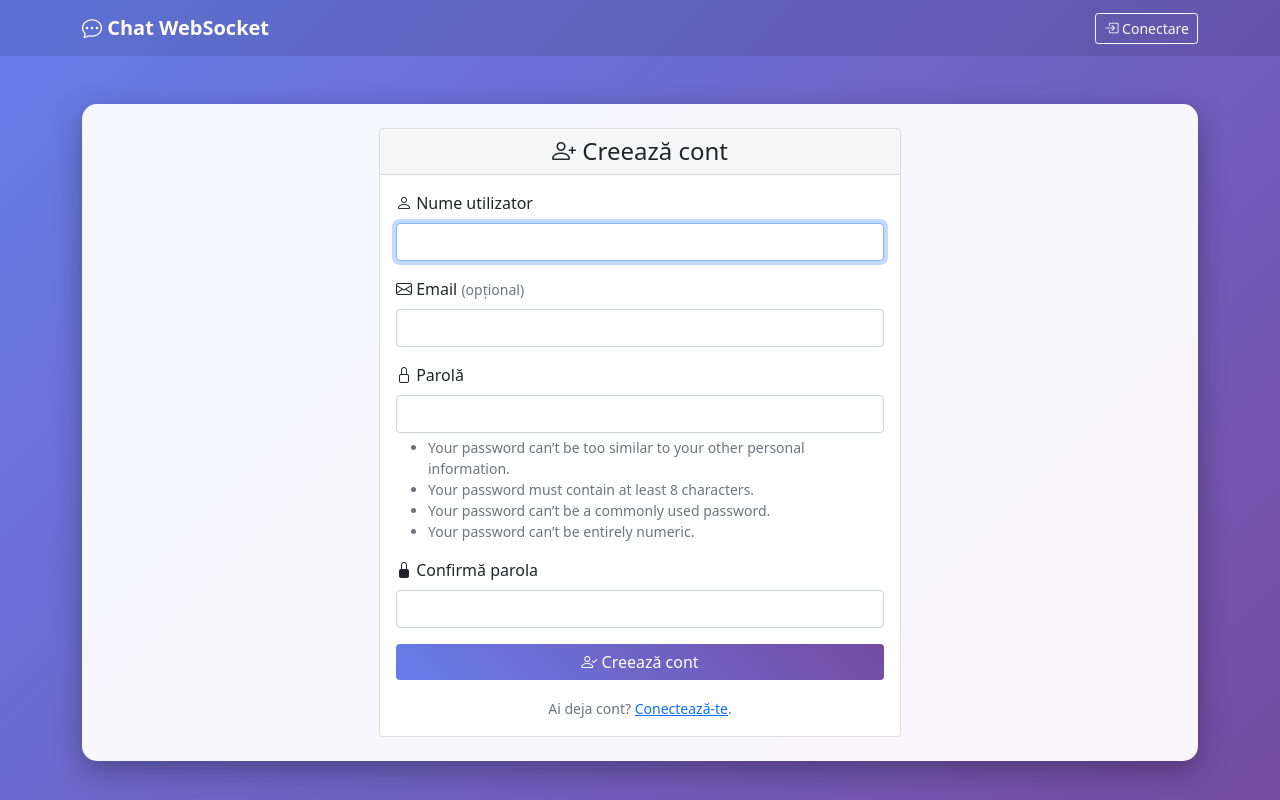
After one commit to Alexandru2984/Live-Video-vibecoding, a Django app: page /register/ in a window 1280 px wide. The commit adds this page. Run offline with Django 4.2, Linux system fonts and the light colour scheme; some libraries are stand-ins or nearby versions.

Commit message:
feat: registration, presence, typing and message history
- Public self-registration (RegistrationForm) with password-strength
  validation, optional unique email, per-IP rate limiting (cache) and an
  ALLOW_REGISTRATION toggle. Auto-login on success.
- Real online presence: per-process room roster broadcast over the
  channel layer; clients receive the live user list and count.
- Typing indicator relayed through the consumer.
- Message history endpoint (/room/<name>/messages/?before=<id>) for
  infinite scroll, 30 per page.
- create_room is now POST-only and validates room-name characters,
  fixing the 500 when the missing create_room.html template was rendered.
- Add CACHES config (Redis when available, LocMem otherwise) backing the
  registration rate limiter.

```diff
--- /dev/null
+++ b/chat/forms.py
@@ -0,0 +1,32 @@
+from django import forms
+from django.contrib.auth import get_user_model
+from django.contrib.auth.forms import UserCreationForm
+
+User = get_user_model()
+
+
+class RegistrationForm(UserCreationForm):
+    """Public sign-up form: username + optional email + validated password.
+
+    Password strength is enforced by AUTH_PASSWORD_VALIDATORS via the parent
+    UserCreationForm. Email is optional but, when given, must be unique.
+    """
+
+    email = forms.EmailField(required=False)
+
+    class Meta(UserCreationForm.Meta):
+        model = User
+        fields = ('username', 'email')
+
+    def clean_email(self):
+        email = self.cleaned_data.get('email', '').strip()
+        if email and User.objects.filter(email__iexact=email).exists():
+            raise forms.ValidationError('Există deja un cont cu acest email.')
+        return email
+
+    def save(self, commit=True):
+        user = super().save(commit=False)
+        user.email = self.cleaned_data.get('email', '')
+        if commit:
+            user.save()
+        return user
--- a/chat/templates/registration/login.html
+++ b/chat/templates/registration/login.html
@@ -54,7 +54,9 @@
 
                 <div class="text-center mt-3">
                     <p class="text-muted mb-0">
-                        <small>Nu ai cont? Contactează administratorul.</small>
+                        <small>Nu ai cont?
+                            <a href="{% url 'chat:register' %}">Înregistrează-te</a>.
+                        </small>
                     </p>
                 </div>
             </div>
--- /dev/null
+++ b/chat/templates/registration/register.html
@@ -0,0 +1,102 @@
+{% extends 'chat/base.html' %}
+
+{% block title %}Înregistrare{% endblock %}
+
+{% block content %}
+<div class="row justify-content-center">
+    <div class="col-md-6">
+        <div class="card">
+            <div class="card-header text-center">
+                <h4 class="mb-0">
+                    <i class="bi bi-person-plus"></i> Creează cont
+                </h4>
+            </div>
+            <div class="card-body">
+                {% if rate_error %}
+                    <div class="alert alert-danger">
+                        <i class="bi bi-exclamation-triangle"></i> {{ rate_error }}
+                    </div>
+                {% endif %}
+
+                {% if form.non_field_errors %}
+                    <div class="alert alert-danger">
+                        <ul class="mb-0">
+                            {% for error in form.non_field_errors %}<li>{{ error }}</li>{% endfor %}
+                        </ul>
+                    </div>
+                {% endif %}
+
+                <form method="post" novalidate>
+                    {% csrf_token %}
+                    <div class="mb-3">
+                        <label for="{{ form.username.id_for_label }}" class="form-label">
+                            <i class="bi bi-person"></i> Nume utilizator
+                        </label>
+                        <input type="text" class="form-control {% if form.username.errors %}is-invalid{% endif %}"
+                               name="{{ form.username.html_name }}"
+                               id="{{ form.username.id_for_label }}"
+                               value="{{ form.username.value|default:'' }}" required autofocus>
+                        {% for error in form.username.errors %}
+                            <div class="invalid-feedback">{{ error }}</div>
+                        {% endfor %}
+                    </div>
+
+                    <div class="mb-3">
+                        <label for="{{ form.email.id_for_label }}" class="form-label">
+                            <i class="bi bi-envelope"></i> Email <small class="text-muted">(opțional)</small>
+                        </label>
+                        <input type="email" class="form-control {% if form.email.errors %}is-invalid{% endif %}"
+                               name="{{ form.email.html_name }}"
+                               id="{{ form.email.id_for_label }}"
+                               value="{{ form.email.value|default:'' }}">
+                        {% for error in form.email.errors %}
+                            <div class="invalid-feedback">{{ error }}</div>
+                        {% endfor %}
+                    </div>
+
+                    <div class="mb-3">
+                        <label for="{{ form.password1.id_for_label }}" class="form-label">
+                            <i class="bi bi-lock"></i> Parolă
+                        </label>
+                        <input type="password" class="form-control {% if form.password1.errors %}is-invalid{% endif %}"
+                               name="{{ form.password1.html_name }}"
+                               id="{{ form.password1.id_for_label }}" required>
+                        {% for error in form.password1.errors %}
+                            <div class="invalid-feedback">{{ error }}</div>
+                        {% endfor %}
+                        {% if form.password1.help_text %}
+                            <div class="form-text">{{ form.password1.help_text|safe }}</div>
+                        {% endif %}
+                    </div>
+
+                    <div class="mb-3">
+                        <label for="{{ form.password2.id_for_label }}" class="form-label">
+                            <i class="bi bi-lock-fill"></i> Confirmă parola
+                        </label>
+                        <input type="password" class="form-control {% if form.password2.errors %}is-invalid{% endif %}"
+                               name="{{ form.password2.html_name }}"
+                               id="{{ form.password2.id_for_label }}" required>
+                        {% for error in form.password2.errors %}
+                            <div class="invalid-feedback">{{ error }}</div>
+                        {% endfor %}
+                    </div>
+
+                    <div class="d-grid">
+                        <button type="submit" class="btn btn-primary">
+                            <i class="bi bi-person-check"></i> Creează cont
+                        </button>
+                    </div>
+                </form>
+
+                <div class="text-center mt-3">
+                    <p class="text-muted mb-0">
+                        <small>Ai deja cont?
+                            <a href="{% url 'chat:login' %}">Conectează-te</a>.
+                        </small>
+                    </p>
+                </div>
+            </div>
+        </div>
+    </div>
+</div>
+{% endblock %}
--- a/chat/urls.py
+++ b/chat/urls.py
@@ -6,7 +6,9 @@ app_name = 'chat'
 urlpatterns = [
     path('', views.index, name='index'),
     path('room/<str:room_name>/', views.room, name='room'),
+    path('room/<str:room_name>/messages/', views.room_messages, name='room_messages'),
     path('create/', views.create_room, name='create_room'),
+    path('register/', views.register, name='register'),
     path('login/', views.CustomLoginView.as_view(), name='login'),
     path('logout/', views.CustomLogoutView.as_view(), name='logout'),
 ]
--- a/chat/views.py
+++ b/chat/views.py
@@ -1,9 +1,26 @@
-from django.shortcuts import render, get_object_or_404
+from django.conf import settings
+from django.contrib.auth import login, views as auth_views
 from django.contrib.auth.decorators import login_required
-from django.contrib.auth import views as auth_views
+from django.core.cache import cache
+from django.http import JsonResponse, HttpResponseForbidden
+from django.shortcuts import render, redirect, get_object_or_404
 from django.urls import reverse_lazy
-from django.http import JsonResponse
+from django.utils import timezone
+from django.views.decorators.http import require_http_methods
+
+from .forms import RegistrationForm
 from .models import ChatRoom, Message
+
+# How many messages a history page returns.
+HISTORY_PAGE_SIZE = 30
+
+
+def _client_ip(request):
+    """Best-effort client IP behind nginx/Cloudflare (left-most XFF entry)."""
+    forwarded = request.META.get('HTTP_X_FORWARDED_FOR', '')
+    if forwarded:
+        return forwarded.split(',')[0].strip()
+    return request.META.get('REMOTE_ADDR', '')
 
 
 def index(request):
@@ -16,35 +33,101 @@ def index(request):
 def room(request, room_name):
     """Pagina unei camere de chat specifice"""
     chat_room = get_object_or_404(ChatRoom, name=room_name)
-    messages = chat_room.messages.all().order_by('timestamp')[:50]  # Ultimele 50 de mesaje
+    # Last page of messages, returned oldest-first for display.
+    messages = list(
+        chat_room.messages.select_related('user').order_by('-timestamp')[:HISTORY_PAGE_SIZE]
+    )
+    messages.reverse()
 
     return render(request, 'chat/room.html', {
         'room_name': room_name,
         'chat_room': chat_room,
-        'messages': messages
+        'messages': messages,
     })
 
 
 @login_required
+def room_messages(request, room_name):
+    """JSON history endpoint for infinite scroll: messages older than ?before=<id>."""
+    chat_room = get_object_or_404(ChatRoom, name=room_name)
+    qs = chat_room.messages.select_related('user').order_by('-timestamp')
+
+    before = request.GET.get('before')
+    if before and before.isdigit():
+        qs = qs.filter(id__lt=int(before))
+
+    page = list(qs[:HISTORY_PAGE_SIZE])
+    has_more = len(page) == HISTORY_PAGE_SIZE
+    page.reverse()
+    data = [
+        {
+            'id': m.id,
+            'username': m.user.username,
+            'message': m.content,
+            'timestamp': timezone.localtime(m.timestamp).strftime('%H:%M'),
+        }
+        for m in page
+    ]
+    return JsonResponse({'messages': data, 'has_more': has_more})
+
+
+@login_required
+@require_http_methods(['POST'])
 def create_room(request):
-    """Creează o cameră nouă de chat"""
+    """Creează o cameră nouă de chat (doar POST, JSON)."""
+    room_name = request.POST.get('room_name', '').strip()
+    description = request.POST.get('description', '').strip()
+
+    if not room_name:
+        return JsonResponse({'success': False, 'error': 'Numele camerei este obligatoriu'})
+    if len(room_name) > 100:
+        return JsonResponse({'success': False, 'error': 'Numele camerei este prea lung'})
+    # Room names must match the WebSocket route (\w+): letters, digits, underscore.
+    if not room_name.isidentifier() and not room_name.replace('_', '').isalnum():
+        return JsonResponse({
+            'success': False,
+            'error': 'Folosește doar litere, cifre și underscore în numele camerei.',
+        })
+
+    _, created = ChatRoom.objects.get_or_create(
+        name=room_name,
+        defaults={'description': description[:1000]},
+    )
+    if created:
+        return JsonResponse({'success': True, 'room_name': room_name})
+    return JsonResponse({'success': False, 'error': 'Camera există deja'})
+
+
+def register(request):
+    """Public self-registration with per-IP rate limiting."""
+    if not settings.ALLOW_REGISTRATION:
+        return HttpResponseForbidden('Înregistrarea este dezactivată.')
+    if request.user.is_authenticated:
+        return redirect('chat:index')
+
+    rate_error = None
     if request.method == 'POST':
-        room_name = request.POST.get('room_name', '').strip()
-        description = request.POST.get('description', '').strip()
+        ip = _client_ip(request)
+        cache_key = f'registration-rl:{ip}'
+        attempts = cache.get(cache_key, 0)
+        if attempts >= settings.REGISTRATION_RATE_LIMIT:
+            rate_error = 'Prea multe înregistrări de la această adresă. Încearcă mai târziu.'
+            form = RegistrationForm()
+        else:
+            form = RegistrationForm(request.POST)
+            if form.is_valid():
+                user = form.save()
+                # Count only successful registrations against the limit.
+                cache.set(cache_key, attempts + 1, 3600)
+                login(request, user)
+                return redirect('chat:index')
+    else:
+        form = RegistrationForm()
 
-        if room_name:
-            room, created = ChatRoom.objects.get_or_create(
-                name=room_name,
-                defaults={'description': description}
-            )
-            if created:
-                return JsonResponse({'success': True, 'room_name': room_name})
-            else:
-                return JsonResponse({'success': False, 'error': 'Camera există deja'})
-        else:
-            return JsonResponse({'success': False, 'error': 'Numele camerei este obligatoriu'})
-
-    return render(request, 'chat/create_room.html')
+    return render(request, 'registration/register.html', {
+        'form': form,
+        'rate_error': rate_error,
+    })
 
 
 class CustomLoginView(auth_views.LoginView):
```
Also changed, not shown: chat/consumers.py (+49 -1 lines), websocket_project/settings.py (+21 -0 lines).
